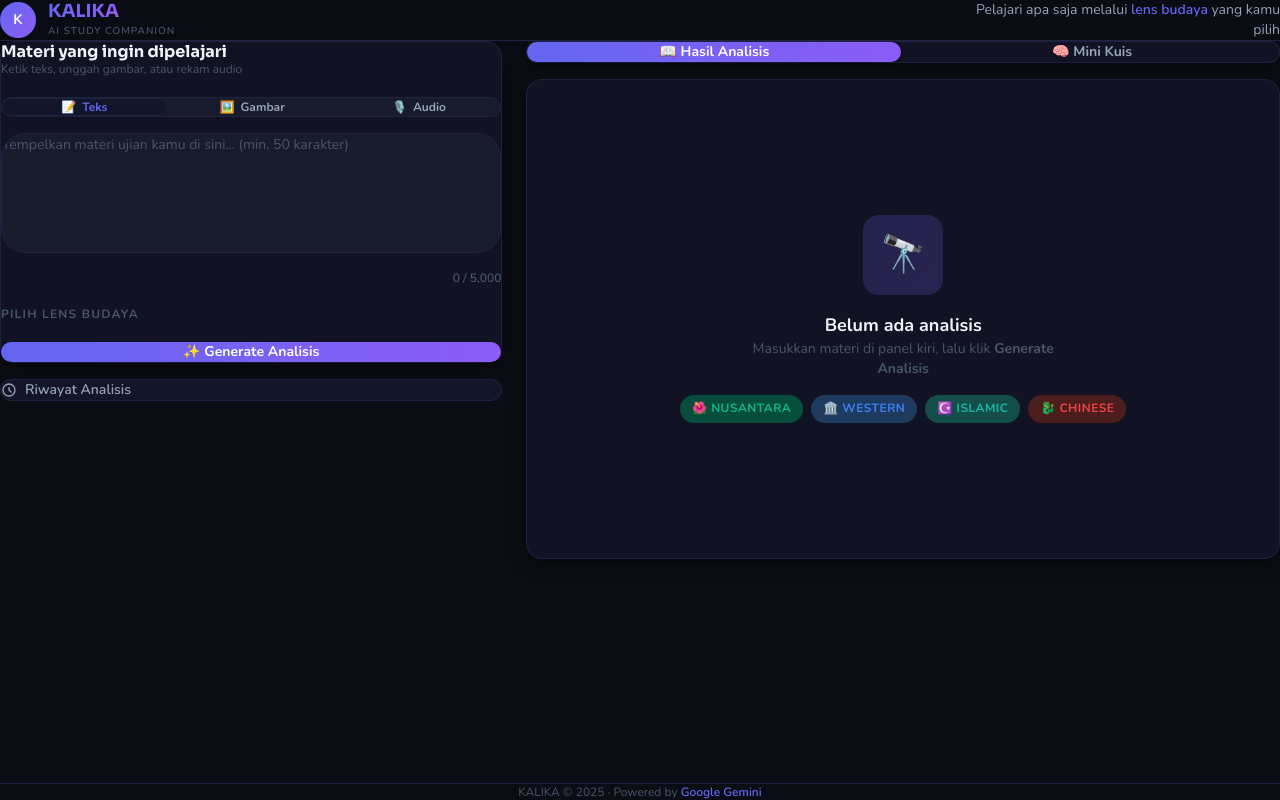
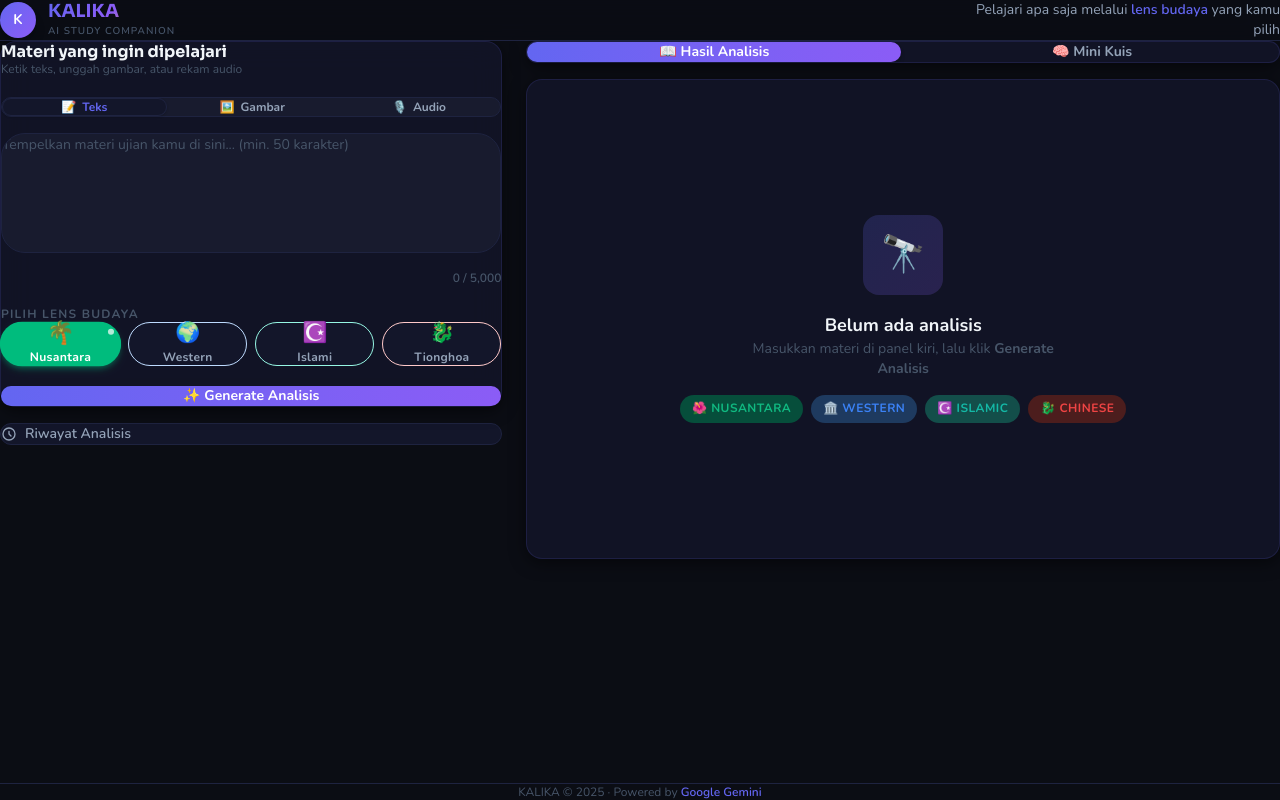
Before and after one commit to galiihajiip/kalika, a Next.js app: page / in a window 1280 px wide. Built offline with nearby package versions, Linux system fonts and the light colour scheme.

Commit message:
chore: auto-save [2026-03-24 13:25:24]

```diff
--- a/src/components/LensSelector.tsx
+++ b/src/components/LensSelector.tsx
@@ -1,2 +1,122 @@
 'use client'
-export default function LensSelector() { return null }
+
+import { useKalikaStore } from '@/store/useKalikaStore'
+import type { LensType } from '@/types'
+
+// ─── Lens Data ────────────────────────────────────────────────────
+interface Lens {
+  id: LensType
+  emoji: string
+  label: string
+  desc: string
+  activeClass: string
+  hoverClass: string
+  borderClass: string
+  shadowClass: string
+}
+
+const LENSES: Lens[] = [
+  {
+    id: 'nusantara',
+    emoji: '🌴',
+    label: 'Nusantara',
+    desc: 'Analogi budaya Indonesia, Jawa, Sunda, Melayu',
+    activeClass: 'bg-emerald-500 text-white',
+    hoverClass:  'hover:border-emerald-400 hover:text-emerald-600 dark:hover:text-emerald-400',
+    borderClass: 'border-emerald-200 dark:border-emerald-900',
+    shadowClass: 'shadow-emerald-500/30',
+  },
+  {
+    id: 'western',
+    emoji: '🌍',
+    label: 'Western',
+    desc: 'Analogi budaya Barat, Amerika, Eropa modern',
+    activeClass: 'bg-blue-500 text-white',
+    hoverClass:  'hover:border-blue-400 hover:text-blue-600 dark:hover:text-blue-400',
+    borderClass: 'border-blue-200 dark:border-blue-900',
+    shadowClass: 'shadow-blue-500/30',
+  },
+  {
+    id: 'islamic',
+    emoji: '☪️',
+    label: 'Islami',
+    desc: 'Analogi berbasis nilai dan cerita Islami',
+    activeClass: 'bg-teal-500 text-white',
+    hoverClass:  'hover:border-teal-400 hover:text-teal-600 dark:hover:text-teal-400',
+    borderClass: 'border-teal-200 dark:border-teal-900',
+    shadowClass: 'shadow-teal-500/30',
+  },
+  {
+    id: 'chinese',
+    emoji: '🐉',
+    label: 'Tionghoa',
+    desc: 'Analogi budaya Tionghoa, filosofi Konghucu',
+    activeClass: 'bg-red-500 text-white',
+    hoverClass:  'hover:border-red-400 hover:text-red-600 dark:hover:text-red-400',
+    borderClass: 'border-red-200 dark:border-red-900',
+    shadowClass: 'shadow-red-500/30',
+  },
+]
+
+// ─── Component ────────────────────────────────────────────────────
+export default function LensSelector() {
+  const { selectedLens, setSelectedLens } = useKalikaStore()
+
+  return (
+    <div className="grid grid-cols-2 gap-2 sm:grid-cols-4">
+      {LENSES.map((lens) => {
+        const isActive = selectedLens === lens.id
+
+        return (
+          <div key={lens.id} className="relative group">
+            {/* Chip */}
+            <button
+              id={`lens-${lens.id}`}
+              type="button"
+              onClick={() => setSelectedLens(lens.id)}
+              className={`
+                w-full flex flex-col items-center gap-1.5 px-3 py-3 rounded-xl border
+                font-semibold text-xs transition-all duration-200
+                select-none outline-none focus-visible:ring-2 focus-visible:ring-offset-2
+                ${isActive
+                  ? `${lens.activeClass} border-transparent shadow-md ${lens.shadowClass} scale-[1.02]`
+                  : `bg-[var(--surface-card)] ${lens.borderClass} text-[var(--text-secondary)]
+                     ${lens.hoverClass} hover:scale-[1.02] hover:shadow-sm`
+                }
+              `}
+            >
+              <span className={`text-xl leading-none transition-transform duration-200
+                ${isActive ? 'scale-110' : 'group-hover:scale-110'}`}>
+                {lens.emoji}
+              </span>
+              <span className="font-bold tracking-wide">{lens.label}</span>
+
+              {/* Active indicator dot */}
+              {isActive && (
+                <span className="absolute top-1.5 right-1.5 w-1.5 h-1.5 rounded-full bg-white/70" />
+              )}
+            </button>
+
+            {/* Tooltip — CSS only, no JS */}
+            <div
+              role="tooltip"
+              className="
+                pointer-events-none absolute bottom-[calc(100%+8px)] left-1/2 -translate-x-1/2
+                w-48 px-3 py-2 rounded-lg z-50
+                bg-[var(--text-primary)] text-[var(--surface-bg)] text-xs leading-snug text-center
+                opacity-0 scale-95 group-hover:opacity-100 group-hover:scale-100
+                transition-all duration-150 origin-bottom
+                shadow-lg
+              "
+            >
+              {lens.desc}
+              {/* Arrow */}
+              <span className="absolute top-full left-1/2 -translate-x-1/2
+                border-4 border-transparent border-t-[var(--text-primary)]" />
+            </div>
+          </div>
+        )
+      })}
+    </div>
+  )
+}
```
